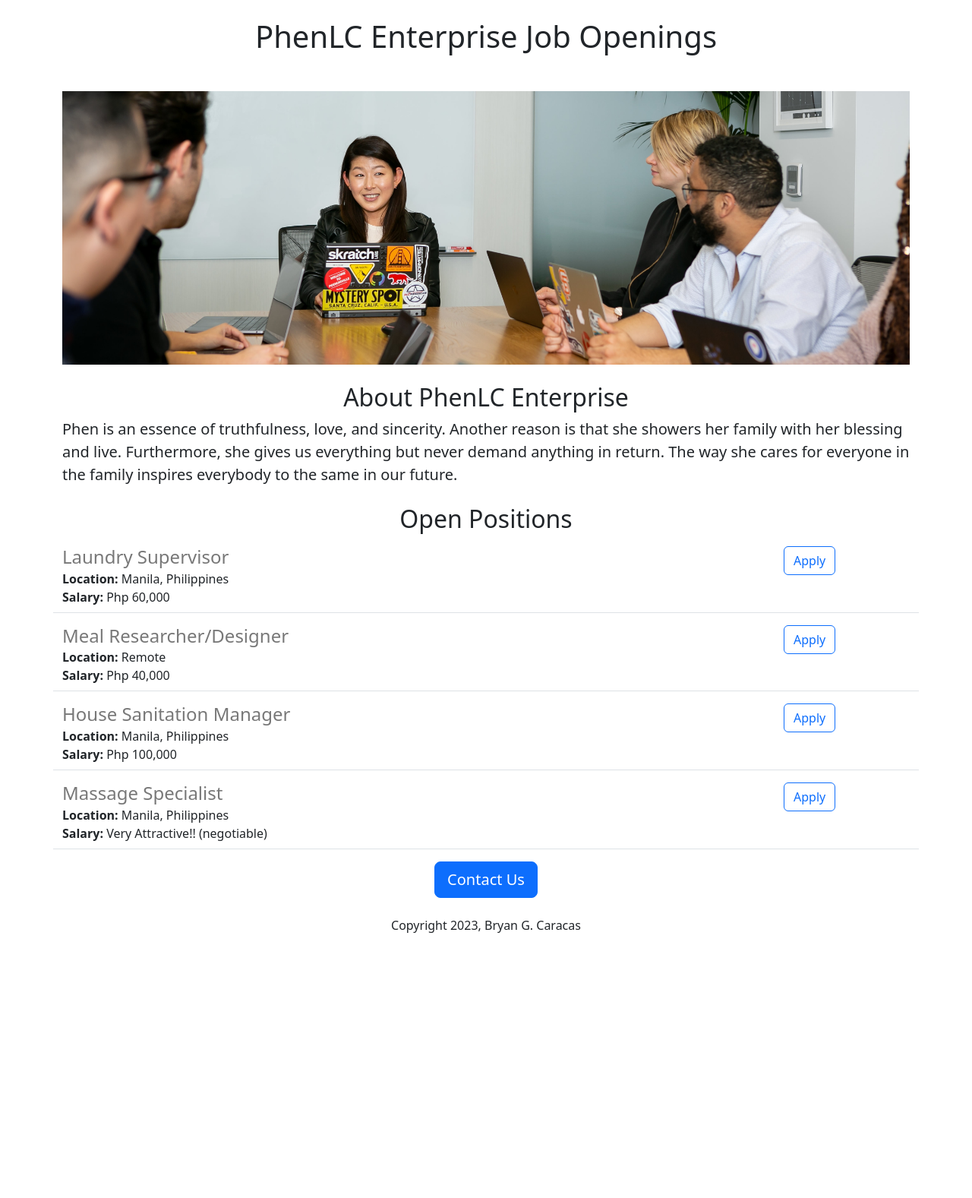
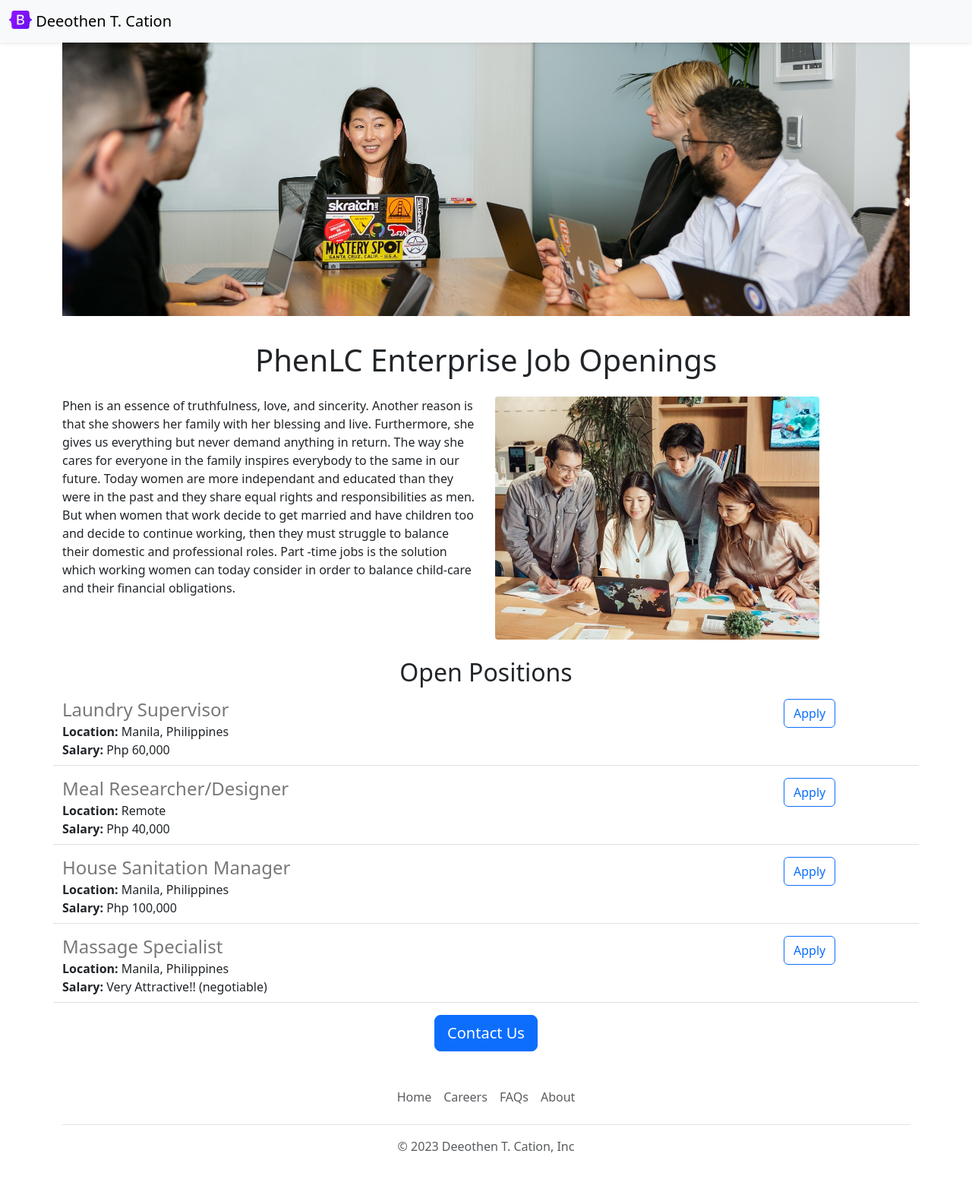
Before and after one commit to deeothenteecation/deeothen-careers-website, a Flask app: page / in a window 1280 px wide. Shown: the whole page at 76% size. Before the commit the page ends 1228 px from the top, so only its background shows below. Run offline with Flask 3, Linux system fonts and the light colour scheme.

Commit message:
added header,footer,addl images

```diff
--- /dev/null
+++ b/templates/footer.html
@@ -0,0 +1,9 @@
+<footer class="py-3 my-4">
+    <ul class="nav justify-content-center border-bottom pb-3 mb-3">
+      <li class="nav-item"><a href="#" class="nav-link px-2 text-body-secondary">Home</a></li>
+      <li class="nav-item"><a href="#" class="nav-link px-2 text-body-secondary">Careers</a></li>
+      <li class="nav-item"><a href="#" class="nav-link px-2 text-body-secondary">FAQs</a></li>
+      <li class="nav-item"><a href="#" class="nav-link px-2 text-body-secondary">About</a></li>
+    </ul>
+    <p class="text-center text-body-secondary">&copy; 2023 Deeothen T. Cation, Inc</p>
+  </footer>
--- a/templates/home.html
+++ b/templates/home.html
@@ -10,17 +10,25 @@
         width: 100%;
         height: 360px;
         object-fit: cover;
+        margin-bottom: 10px
       }
     </style>
   </head>
   <body>
+    {% include 'nav.html' %}
     <div class="container">
-      <h1 class="text-center mt-4 mb-5">{{company_name}} Job Openings</h1>
       <img class="img-fluid" id="banner" src = "https://deeothen-careers-website--deeothenteecati.repl.co/static/banner.jpg" >
-      <h2 class="text-center mt-4 mb-2">About {{company_name}}</h2>
+      <h1 class="text-center mt-4 mb-4">{{company_name}} Job Openings</h1>
+      <div class="row" style="margin-bottom:16px">
+        <div class="col-6"
       <p class="lead">
-        Phen is an essence of truthfulness, love, and sincerity. Another reason is that she showers her family with her blessing and live. Furthermore, she gives us everything but never demand anything in return. The way she cares for everyone in the family inspires everybody to the same in our future.
+        Phen is an essence of truthfulness, love, and sincerity. Another reason is that she showers her family with her blessing and live. Furthermore, she gives us everything but never demand anything in return. The way she cares for everyone in the family inspires everybody to the same in our future.  Today women are more independant and educated than they were in the past and they share equal rights and responsibilities as men. But when women that work decide to get married and have children too and decide to continue working, then they must struggle to balance their domestic and professional roles. Part -time jobs is the solution which working women can today consider in order to balance child-care and their financial obligations.
       </p>
+        </div>
+        <div class="col-6">
+        <img src="/static/people.jpg" style="height:320px;border-radius:4px">
+        </div>
+        </div>
       <h2 class="text-center mt-4 mb-3">Open Positions</h2>
       <div>
         {% for job in jobs %}
@@ -29,7 +37,7 @@
       </div>
       <div class="text-center">
       <button class="btn btn-primary btn-lg">Contact Us</button>
-      <p class="mt-4">Copyright 2023, Bryan G. Caracas</p2>
+      {% include 'footer.html' %}
       </div>
     </div>
   </body>
--- /dev/null
+++ b/templates/nav.html
@@ -0,0 +1,9 @@
+<nav class="navbar bg-body-tertiary shadow-sm fixed-top bg-white">
+  <div class="container-fluid">
+    <a class="navbar-brand" href="#">
+      <img src="/static/bootstrap-logo.svg" alt="" width="30" height="24" class="d-inline-block align-text-top">
+      Deeothen T. Cation
+    </a>
+  </div>
+</nav>
+<div style="height:56px"></div>
```
Also changed, not shown: static/bootstrap-logo.svg (added), static/people.jpg (added).
